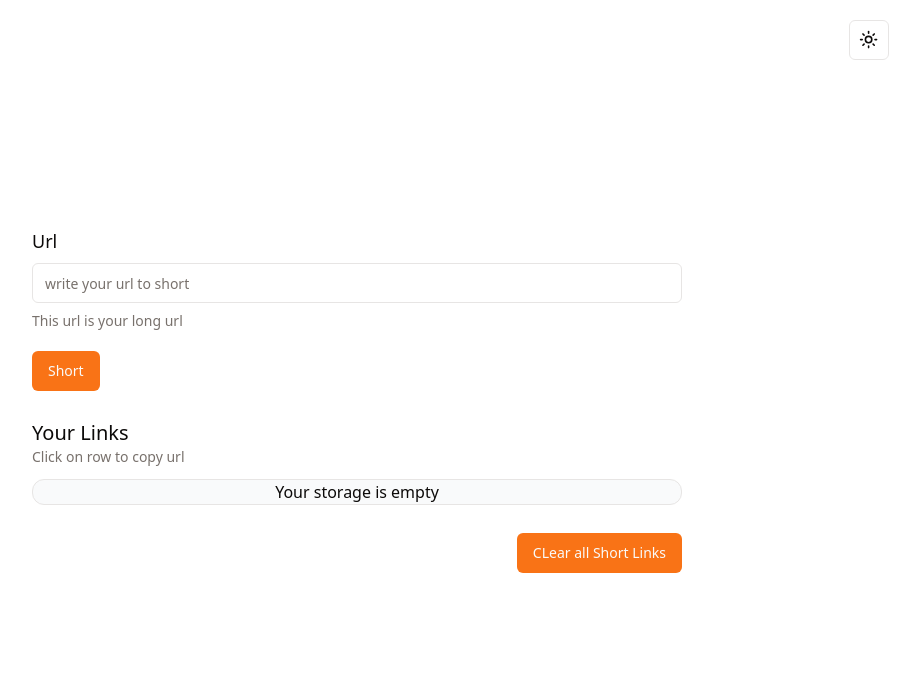
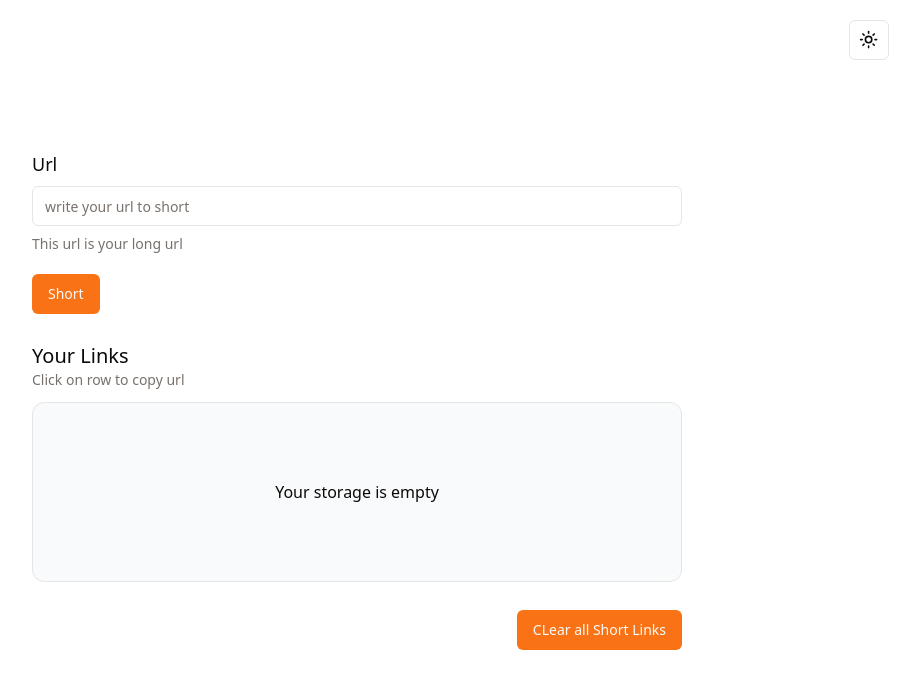
Before and after one commit to Bayarjawkhlan/boginoo, a Next.js app: page / in a window 1280 px wide. Shown: the top 688 px of the page, without its empty margins (283-1203 px from the left). Built offline with nearby package versions, Linux system fonts and the light colour scheme.

Commit message:
fixed empty storage

```diff
--- a/src/components/Links.tsx
+++ b/src/components/Links.tsx
@@ -23,7 +23,7 @@ const Links: FC<LinksProps> = () => {
         </Description>
       </header>
       {links.length === 0 ? (
-        <div className="flex w-full grow items-center justify-center rounded-xl border bg-gray-50 dark:bg-gray-800">
+        <div className="flex min-h-[180px] w-full grow items-center justify-center rounded-xl border bg-gray-50 dark:bg-gray-800">
           Your storage is empty
         </div>
       ) : (
```
